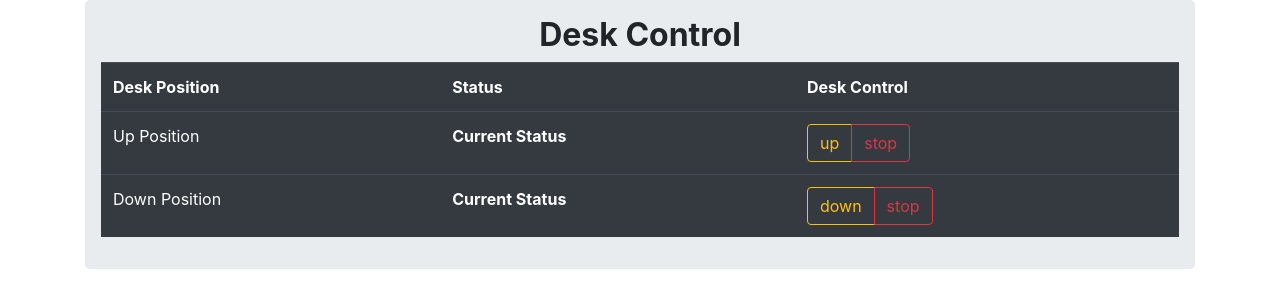
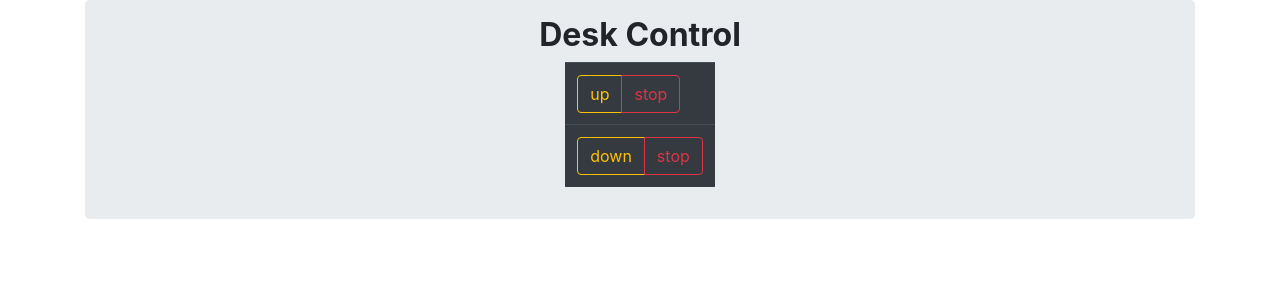
Before and after one commit to cwcarden/desk_control, a Flask app: page / in a window 1280 px wide. Shown: the top 308 px of the page. Run offline with Flask 2, Linux system fonts and the light colour scheme; some libraries are stand-ins or nearby versions.

Commit message:
add table centering for bootstrap in template

```diff
--- a/app.py
+++ b/app.py
@@ -1,5 +1,6 @@
 from flask import Flask, render_template, redirect, url_for, request
 import relays
+from datetime import datetime
 
 
 app = Flask(__name__)
--- a/templates/index.html
+++ b/templates/index.html
@@ -16,16 +16,11 @@
                     <div class="jumbotron p-3">
                         <center><h2><b>Desk Control</b></h2></center>
 
-        <table class="table table-hover table-dark"
+                        <table class="table table-hover table-dark mx-auto w-auto">
             <tr>
-                <th>Desk Position</th>
-                <th>Status</th>
-                <th>Desk Control</th>
-            </tr>
+                </tr>
 
-            <tr>
-                <td>Up Position</td>
-                <td><b>Current Status</b></td>
+                <tr>
                 <td>
                     <form method="post" action="/">
                         <div class="btn-group">
@@ -37,18 +32,17 @@
                 <tr>
                 </tr>
 
-                <tr>
-                    <td>Down Position</td>
-                    <td><b>Current Status</b></td>
-                        <td>
+                <td>
                             <form method="post" action="/">
                                 <div class="btn-group">
                                     <input type="submit" class="btn btn-outline-warning btn-xs" value="down" name="down"/>
                                     <input type="submit" class="btn btn-outline-danger btn-xs" value="stop" name="stop_down"/>
                                 </div></form>
-                        </td>
+
+                    </td>
 
                     </div>
                 </div>
             </div>
         </div>
+    </body>
```
